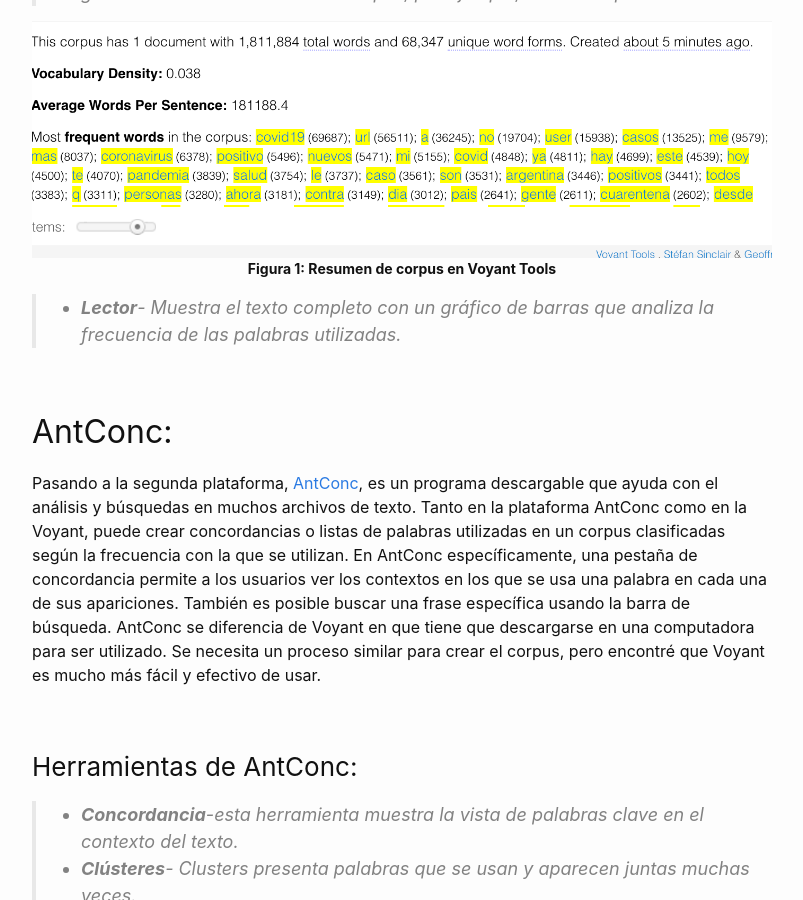
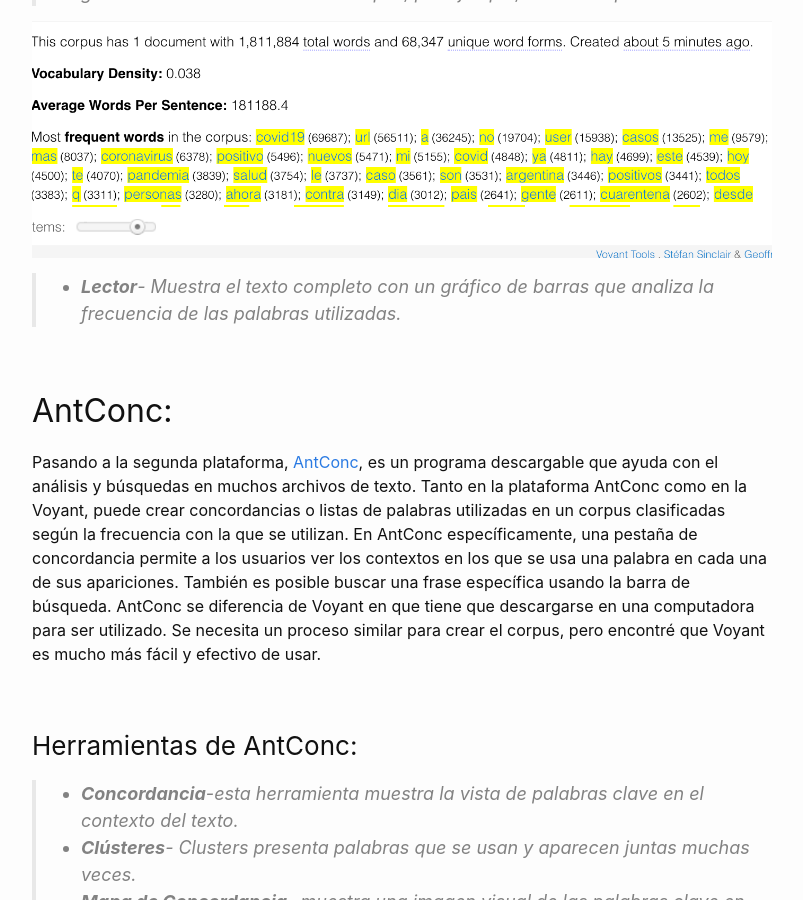
Before and after one commit to gmagnant00/gmagnant00.github.io, a Jekyll site: the page built from _posts/2021-11-14-ensayo3.md, in a window 1280 px wide and 900 px high, scrolled down 2784 px. Shown: the whole window, without its empty margins (238-1041 px from the left). Built offline with Jekyll 4.4.1, drawn with Linux system fonts in a browser that asks for light colours.

Commit message:
Update 2021-11-14-ensayo3.md

```diff
--- a/_posts/2021-11-14-ensayo3.md
+++ b/_posts/2021-11-14-ensayo3.md
@@ -45,8 +45,6 @@
 
  <figure>
   <img src="/assets/images/fig1.png" alt="sumario" width="800"/>
-  <figcaption align = "center"><b>Figura 1: Resumen de corpus en Voyant Tools</b>
-  </figcaption>
 </figure>
 
 >- **Lector**- Muestra el texto completo con un gráfico de barras que analiza la frecuencia de las palabras utilizadas.
```
